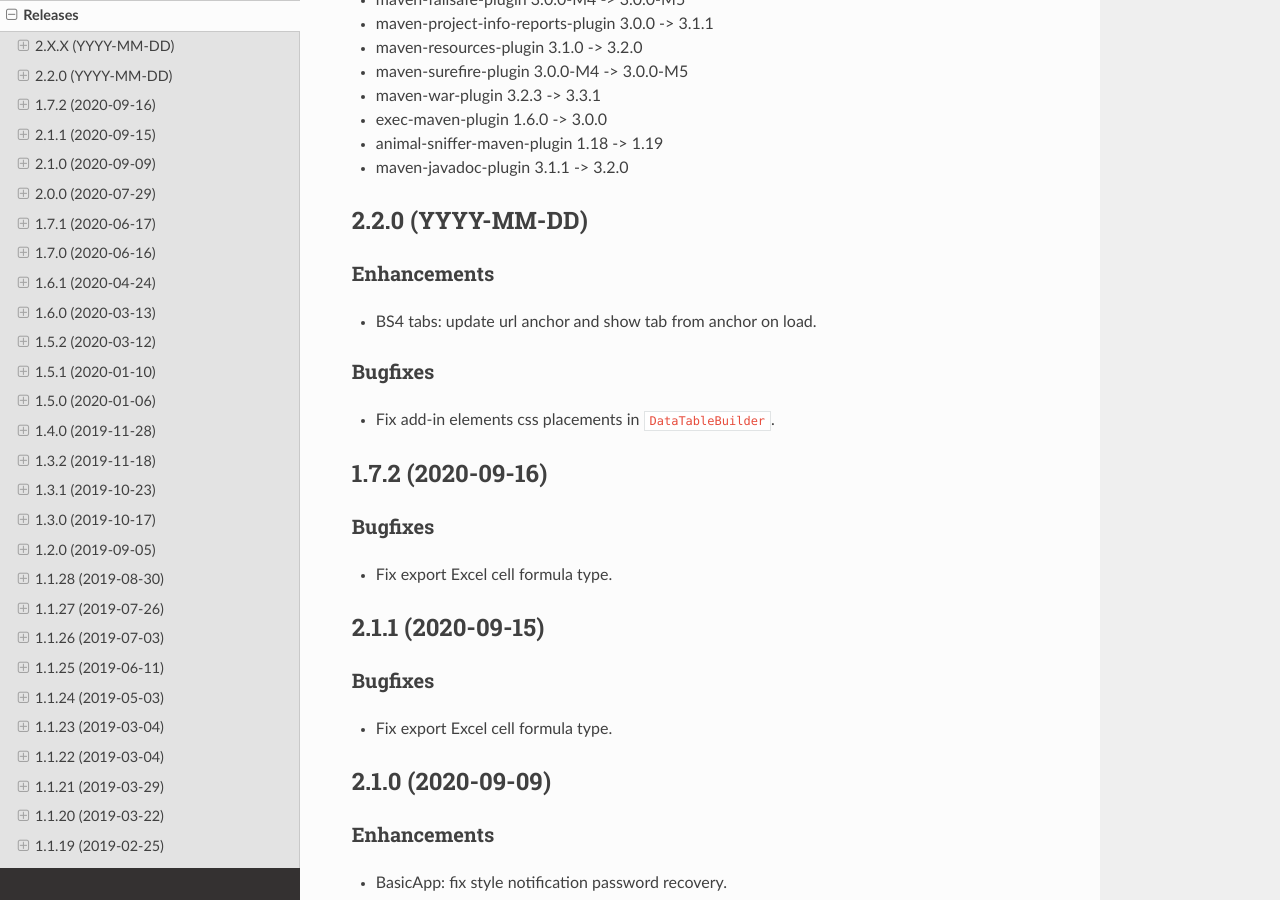
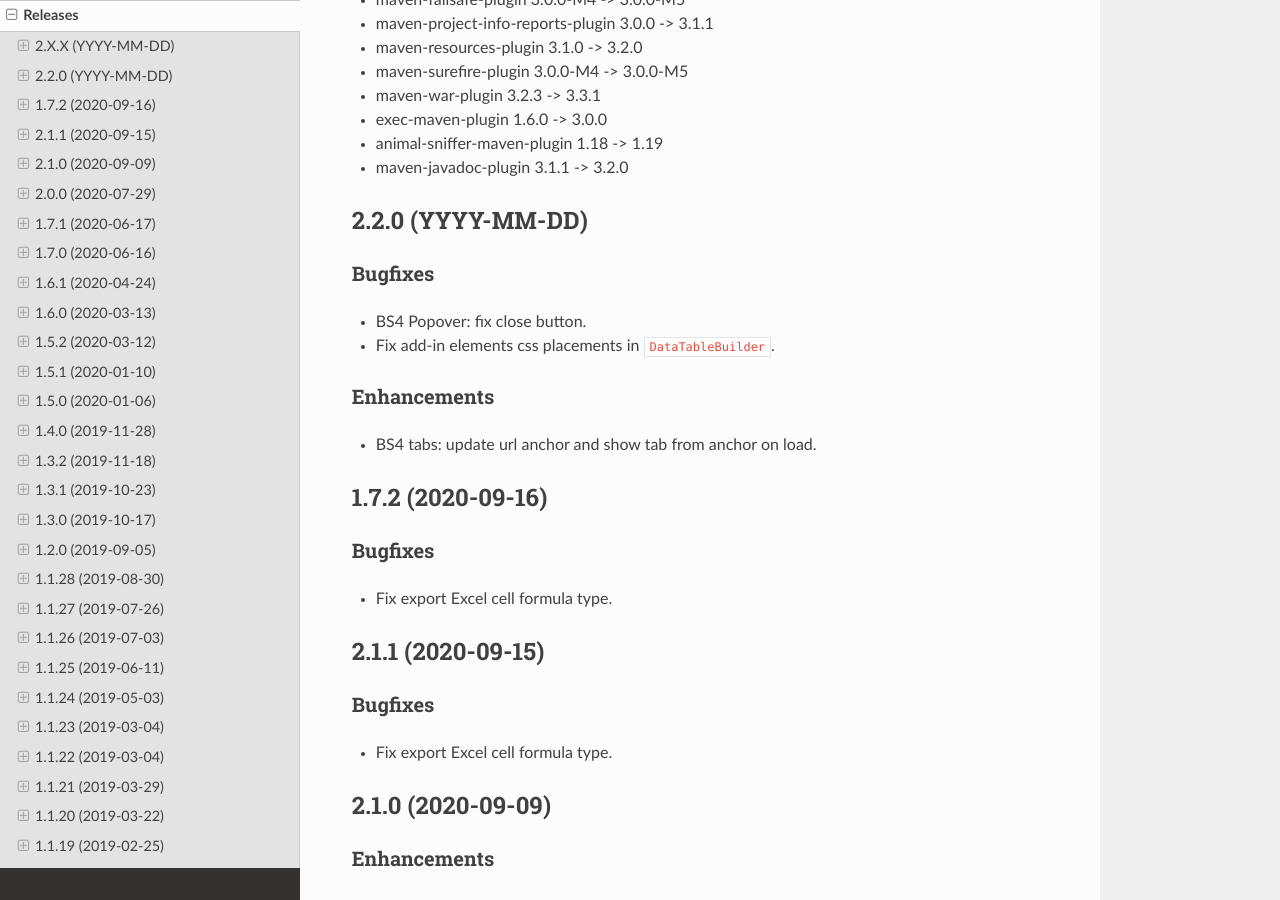
Before and after one commit to igloo-project/igloo-doc, a Sphinx documentation site: the page built from source/release-notes/releases.rst, in a window 1280 px wide and 900 px high, scrolled down 782 px. Built offline with Sphinx 7.4.7 and the Read the Docs theme 2.0.0, drawn with Linux system fonts in a browser that asks for light colours.

Commit message:
2.2.0: release notes

```diff
--- a/source/release-notes/releases.rst
+++ b/source/release-notes/releases.rst
@@ -45,15 +45,16 @@ Updates
 2.2.0 (YYYY-MM-DD)
 ##################
 
+Bugfixes
+********
+
+* BS4 Popover: fix close button.
+* Fix add-in elements css placements in ``DataTableBuilder``.
+
 Enhancements
 ************
 
 * BS4 tabs: update url anchor and show tab from anchor on load.
-
-Bugfixes
-********
-
-* Fix add-in elements css placements in ``DataTableBuilder``.
 
 .. _v1.7.2:
 
```
